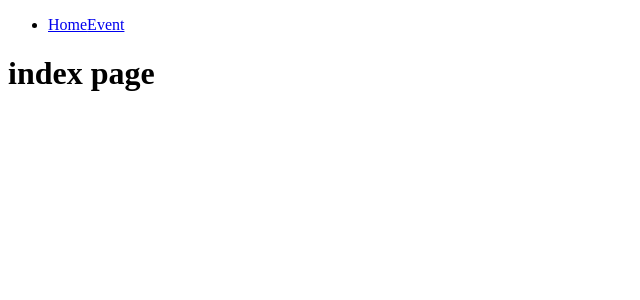
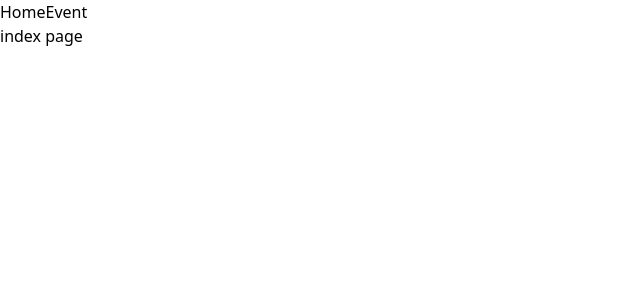
Before and after one commit to AxelSalim/apprentissage_nuxt, a Nuxt app: page / in a window 1280 px wide. Shown: the top 300 px of the page, without its empty margins (0-640 px from the left). Built offline with nearby package versions, Linux system fonts and the light colour scheme.

Commit message:
configuration pour utilisation de Tailwindcss

```diff
--- /dev/null
+++ b/assets/css/main.css
@@ -0,0 +1,3 @@
+@tailwind base;
+@tailwind components;
+@tailwind utilities;
--- a/nuxt.config.ts
+++ b/nuxt.config.ts
@@ -1,5 +1,12 @@
 // https://nuxt.com/docs/api/configuration/nuxt-config
 export default defineNuxtConfig({
   compatibilityDate: '2024-04-03',
-  devtools: { enabled: true }
+  devtools: { enabled: true },
+  css: ['~/assets/css/main.css'],
+  postcss: {
+    plugins: {
+      tailwindcss: {},
+      autoprefixer: {},
+    }
+  }
 })
--- /dev/null
+++ b/tailwind.config.js
@@ -0,0 +1,15 @@
+/** @type {import('tailwindcss').Config} */
+module.exports = {
+    content: [
+      "./components/**/*.{js,vue,ts}",
+      "./layouts/**/*.vue",
+      "./pages/**/*.vue",
+      "./plugins/**/*.{js,ts}",
+      "./app.vue",
+      "./error.vue",
+    ],
+    theme: {
+      extend: {},
+    },
+    plugins: [],
+  }
```
